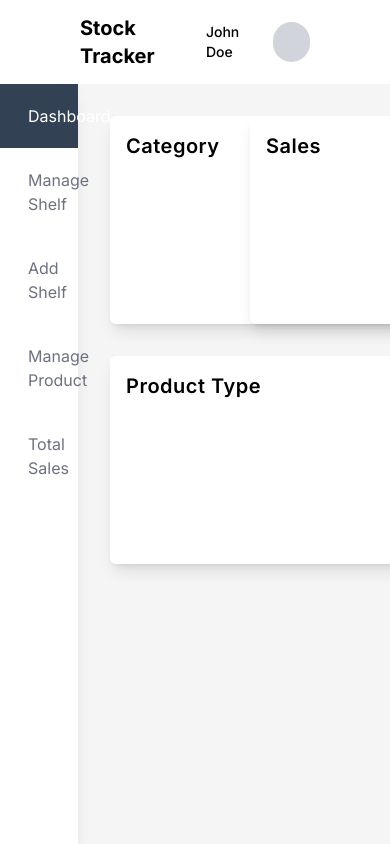
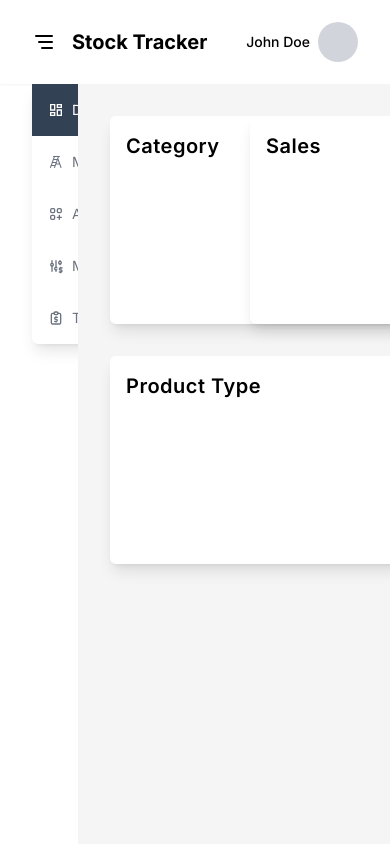
Before and after one commit to SammyKibetKiprop/stock-tracker, a Next.js app: page / in a window 390 px wide. Built offline with nearby package versions, Linux system fonts and the light colour scheme.

Commit message:
mobile menu init design

```diff
--- a/app/layout.tsx
+++ b/app/layout.tsx
@@ -21,8 +21,8 @@ export default function RootLayout({
       <body className={inter.className}>
         <Header />
 
+          <Sidebar />
         <main className='min-h-[90vh] fixed bottom-0 right-0 w-[80vw] p-8 bg-neutral-100'>
-          <Sidebar />
           {children}
         </main>
       </body>
--- a/components/DashBoard.tsx
+++ b/components/DashBoard.tsx
@@ -1,6 +1,6 @@
 const Dashboard = () => {
   return (
-    <div className='grid gap-8 grid-cols-2 w-fit'>
+    <div className='grid gap-8 grid-cols-2 w-full'>
       <div className='h-52 w-80 shadow-lg rounded-md bg-white p-4'>
         <h3 className='font-semibold text-xl tracking-wide'>
           Category
--- a/components/Header.tsx
+++ b/components/Header.tsx
@@ -1,9 +1,22 @@
-import React from 'react'
+'use client';
+import { useState } from 'react';
+import { TbMenuDeep } from 'react-icons/tb';
 
-const Header = () => {
+interface HeaderProps {
+  toggleSidebar: () => void;
+}
+
+const Header = ({ toggleSidebar }: HeaderProps) => {
   return (
-    <header className='fixed top-0 left-0 w-screen h-[10vh] flex justify-between items-center px-20 py-5 shadow-sm md:shadow-lg'>
-      <div className='text-xl font-bold'>Stock Tracker</div>
+    <header className='fixed top-0 left-0 w-screen h-[10vh] flex justify-between items-center px-8 md:px-12 xl:px-20 py-5 shadow-sm md:shadow-lg'>
+      <div className='text-xl font-bold flex gap-4 items-center'>
+        <TbMenuDeep
+          size={24}
+          className='md:hidden'
+          onClick={toggleSidebar}
+        />
+        <h1>Stock Tracker</h1>
+      </div>
 
       {/* a small dropdown to manage accounts */}
       <div className='flex items-center space-x-2'>
@@ -12,6 +25,6 @@ const Header = () => {
       </div>
     </header>
   );
-}
+};
 
-export default Header
+export default Header;
--- a/components/Sidebar.tsx
+++ b/components/Sidebar.tsx
@@ -1,51 +1,54 @@
-'use client'
+'use client';
 import Link from 'next/link';
 import { usePathname } from 'next/navigation';
 import { PiLadder } from 'react-icons/pi';
 import { MdOutlineDashboard } from 'react-icons/md';
 import { HiOutlineViewGridAdd } from 'react-icons/hi';
 import { TbReportMoney, TbAdjustmentsDollar } from 'react-icons/tb';
+import { useState } from 'react';
 
 const menuLinks = [
   {
     name: 'Dashboard',
-    icon: <MdOutlineDashboard size={24} />,
+    icon: <MdOutlineDashboard />,
     link: '/',
   },
   {
     name: 'Manage Shelf',
-    icon: <PiLadder size={24} />,
+    icon: <PiLadder />,
     link: '/shelf',
   },
   {
     name: 'Add Shelf',
-    icon: <HiOutlineViewGridAdd size={24} />,
+    icon: <HiOutlineViewGridAdd />,
     link: '/shelf/add',
   },
   {
     name: 'Manage Product',
-    icon: <TbAdjustmentsDollar size={24} />,
+    icon: <TbAdjustmentsDollar />,
     link: '/product',
   },
   {
     name: 'Total Sales',
-    icon: <TbReportMoney size={24} />,
+    icon: <TbReportMoney />,
     link: '/sales',
   },
 ];
 
-// import React, { useState } from 'react';
-
 const Sidebar = () => {
-//   const [isOpen, setIsOpen] = useState(true);
+  const [isOpen, setIsOpen] = useState(true);
   const pathname = usePathname();
 
-//   const toggleSidebar = () => {
-//     setIsOpen(!isOpen);
-//   };
+  const toggleSidebar = () => {
+    setIsOpen(!isOpen);
+  };
 
   return (
-    <div className='fixed bottom-0 left-0 h-[90vh] w-[20vw] bg-white shadow-lg'>
+    <div
+      className={`fixed top-[10vh] md:bottom-0 left-8 rounded-md md:rounded-none md:left-0 md:h-[90vh] w-48 md:w-[25vw] lg:w-[20vw] bg-white shadow-lg ${
+        isOpen ? 'h-fit' : 'h-0'
+      } transition-transform duration-400 ease-in-out`}
+    >
       <div className='flex items-center justify-between'>
         <button className='text-black focus:outline-none'></button>
       </div>
@@ -54,14 +57,18 @@ const Sidebar = () => {
           {menuLinks.map((link, index) => (
             <Link href={link.link} key={index}>
               <li
-                className={`flex items-center justify-start px-5 py-5 ${
+                className={`flex items-center justify-start p-4 md:p-5 ${
                   pathname === link.link
                     ? 'bg-slate-700 text-white'
                     : 'text-gray-500 hover:bg-gray-100'
                 }`}
               >
-                {link.icon}
-                <span className='ml-2'>{link.name}</span>
+                <span className='md:text-lg lg:text-xl xl:text-2xl'>
+                  {link.icon}
+                </span>
+                <span className='ml-2 text-sm md:text-md'>
+                  {link.name}
+                </span>
               </li>
             </Link>
           ))}
--- /dev/null
+++ b/components/navigation/index.tsx
@@ -0,0 +1,18 @@
+import React, { useState } from 'react';
+import Header from '../Header';
+import Sidebar from '../Sidebar';
+
+const NavigationPanel = () => {
+  const [isOpen, setIsOpen] = useState(false);
+
+  const toggleSidebar = () => setIsOpen((prevState) => !prevState);
+
+  return (
+    <>
+      <Header toggleSidebar={toggleSidebar} />
+      <Sidebar />
+    </>
+  );
+};
+
+export default NavigationPanel;
```
